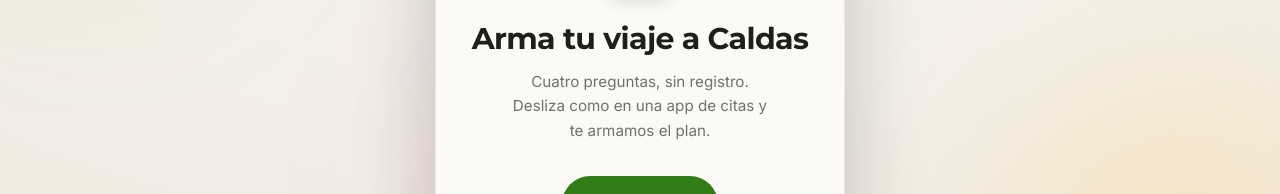
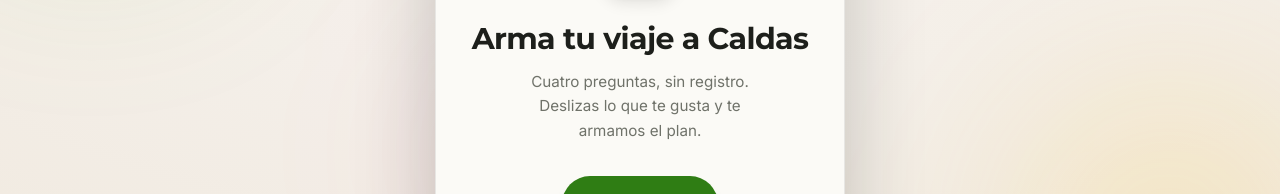
Before and after one commit to dgutierrezd/propuesta-caldas, a Next.js app: page /demo in a window 1280 px wide. Shown: the part 353-547 px from the top of the page. Built offline with nearby package versions, Linux system fonts and the light colour scheme.

Commit message:
Demo: ajustar copy del intro (sin referencia a apps de citas)

```diff
--- a/components/demo/DemoExperience.tsx
+++ b/components/demo/DemoExperience.tsx
@@ -201,7 +201,7 @@ function Intro({ onStart }: { onStart: () => void }) {
       </motion.div>
       <h1 className="font-display text-3xl leading-tight text-ink">Arma tu viaje a Caldas</h1>
       <p className="mt-3 max-w-[28ch] text-[0.95rem] leading-relaxed text-cloud/70">
-        Cuatro preguntas, sin registro. Desliza como en una app de citas y te armamos el plan.
+        Cuatro preguntas, sin registro. Deslizas lo que te gusta y te armamos el plan.
       </p>
       <button
         type="button"
```
